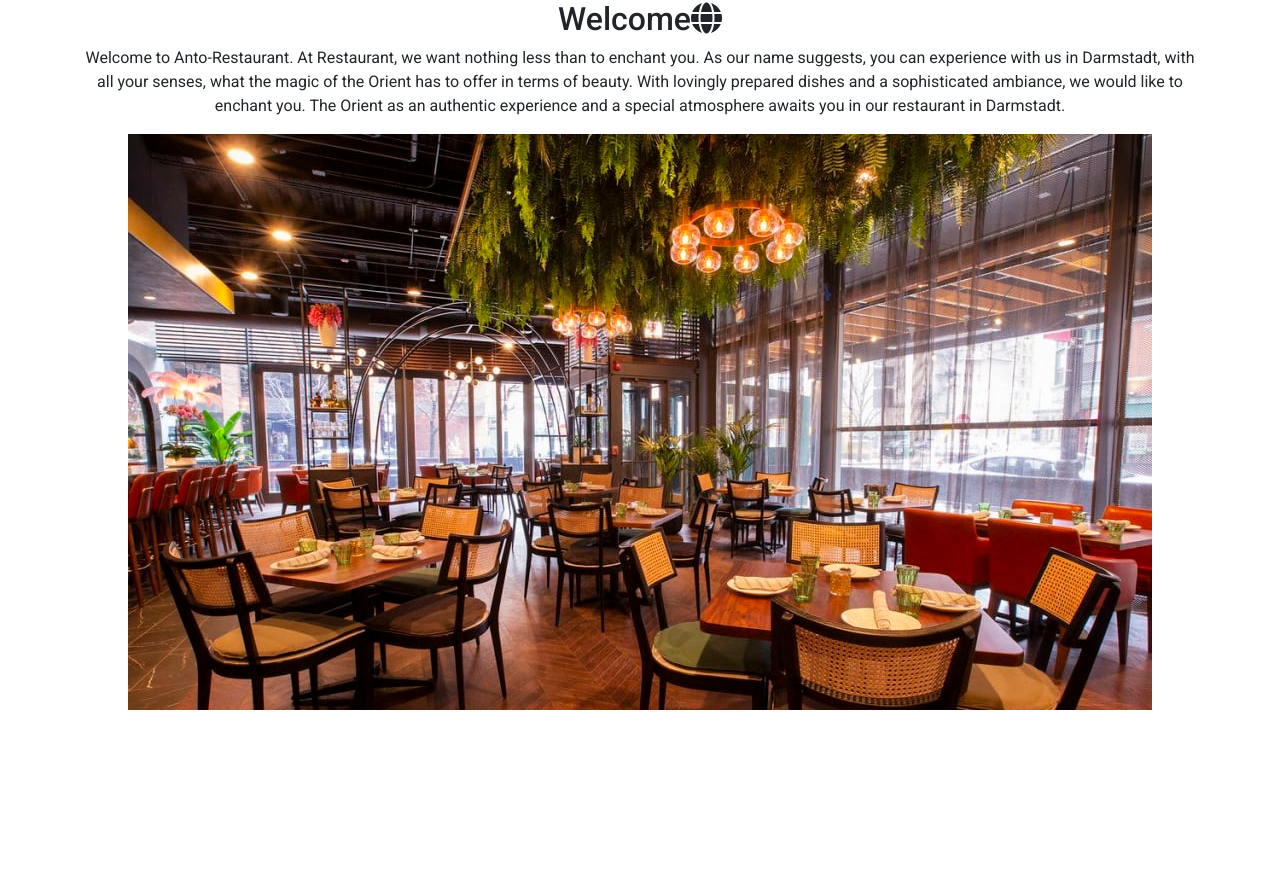
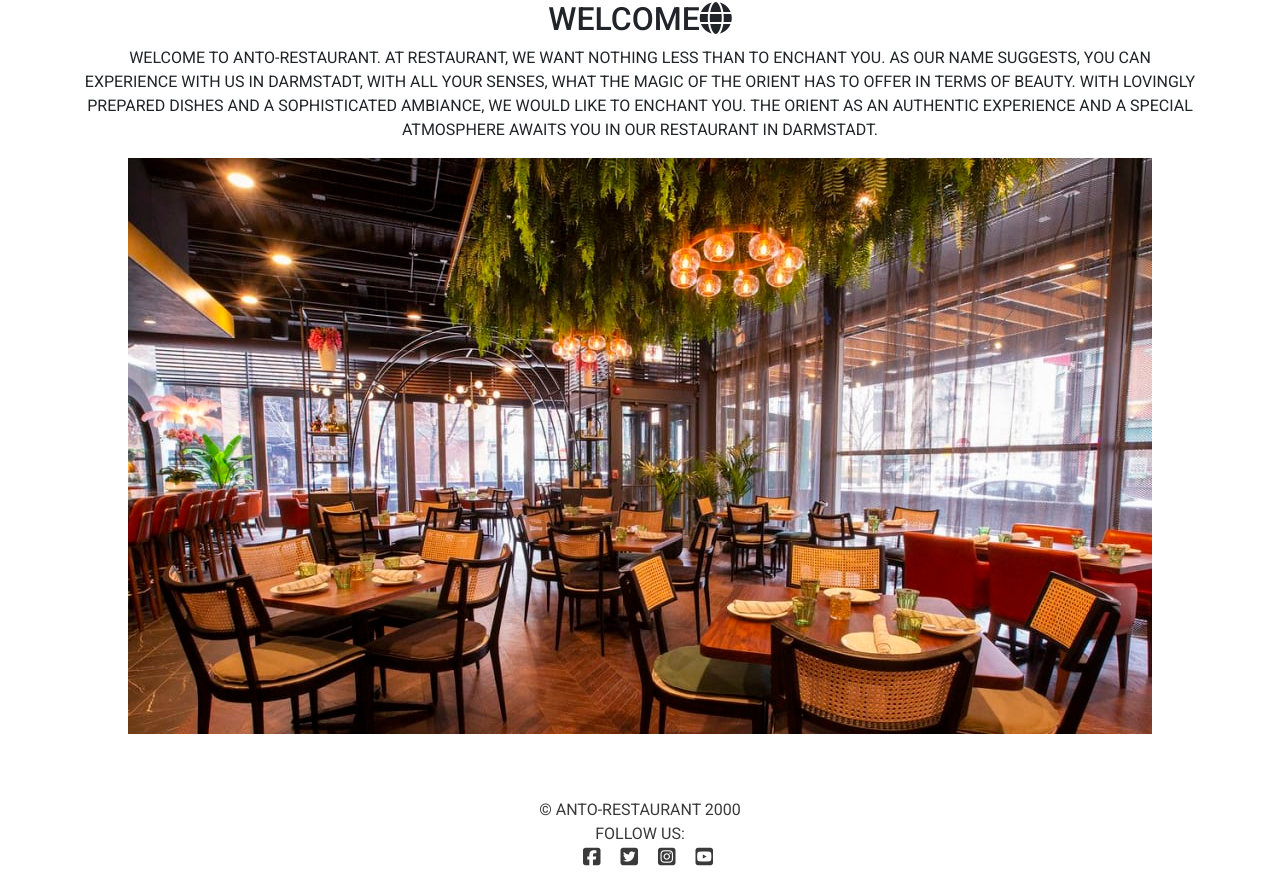
Before and after one commit to Anthonyrajlucas/django-anto-restaurant, a Django app: page / in a window 1280 px wide. Shown: the part 419-1313 px from the top of the page. Before the commit the page ends 1129 px from the top, so only its background shows below. Run offline with Django 3.2, Linux system fonts and the light colour scheme; some libraries are stand-ins or nearby versions.

Commit message:
Add footer content and style

```diff
--- a/static/css/style.css
+++ b/static/css/style.css
@@ -69,4 +69,31 @@ body {
     background-color: #fff;
     padding: 40px;
     margin-top: -40px;
-  }
+    text-transform: uppercase;
+}
+
+/* --------------------Footer----------------------- */
+
+footer{
+    flex-shrink: 0;
+    text-transform: uppercase;
+}
+.footer {
+    z-index: 1;
+    background-color: #fff;
+    color: #3a3a3a;
+}
+
+footer a {
+    color: var(--green);
+}
+
+footer a:hover {
+    color: #3a3a3a;
+}
+
+footer i:hover {
+    cursor: pointer;
+    transform: scale(1.1);
+    color: #3a3a3a;
+}
--- a/templates/base.html
+++ b/templates/base.html
@@ -69,8 +69,24 @@
         </div>
       </div>
     </main>
-    <footer>
-
+    <footer class="footer mt-auto py-4 ">
+        <p class="m-0 text-center" >© Anto-Restaurant 2000</p>
+        <p class="m-0 text-center">Follow us:</p>
+        <div class="text-center">
+            <a href="https://www.facebook.com" target="_blank" rel="noopener" aria-label="Link to facebook page"><i class="fab fa-facebook-square fa-lg ms-3 "></i></a>
+            <a href="https://www.twitter.com" target="_blank" rel="noopener" aria-label="Link to twitter page"><i class="fab fa-twitter-square fa-lg ms-3"></i></a>
+            <a href="https://www.instagram.com" target="_blank" rel="noopener" aria-label="Link to instagram page"><i class="fab fa-instagram-square fa-lg ms-3"></i></a>
+            <a href="https://www.youtube.com" target="_blank" rel="noopener" aria-label="Link to youtube page"><i class="fab fa-youtube-square fa-lg ms-3"></i></a>
+        </div>
     </footer>
+    <script src="https://cdn.jsdelivr.net/npm/bootstrap@5.2.0-beta1/dist/js/bootstrap.bundle.min.js"
+        integrity="sha384-pprn3073KE6tl6bjs2QrFaJGz5/SUsLqktiwsUTF55Jfv3qYSDhgCecCxMW52nD2"
+        crossorigin="anonymous"></script>
+        <script src="https://code.jquery.com/jquery-3.2.1.slim.min.js" integrity="sha384-KJ3o2DKtIkvYIK3UENzmM7KCkRr/rE9/Qpg6aAZGJwFDMVNA/GpGFF93hXpG5KkN" crossorigin="anonymous"></script>
+        <script src="https://cdn.jsdelivr.net/npm/popper.js@1.12.9/dist/umd/popper.min.js" integrity="sha384-ApNbgh9B+Y1QKtv3Rn7W3mgPxhU9K/ScQsAP7hUibX39j7fakFPskvXusvfa0b4Q" crossorigin="anonymous"></script>
+        <script src="https://cdn.jsdelivr.net/npm/bootstrap@4.0.0/dist/js/bootstrap.min.js" integrity="sha384-JZR6Spejh4U02d8jOt6vLEHfe/JQGiRRSQQxSfFWpi1MquVdAyjUar5+76PVCmYl" crossorigin="anonymous"></script>
+        <script src="https://kit.fontawesome.com/7141b35c3c.js" crossorigin="anonymous"></script>
+        <script src="{% static 'js/script.js' %}"></script>
+        <script src="https://maps.googleapis.com/maps/api/js?key=AIzaSyDqPYbsc_AYkhfB1O3c375GfAaYNcEiGIk&callback=initMap"></script>
   </body>
 </html>
```
